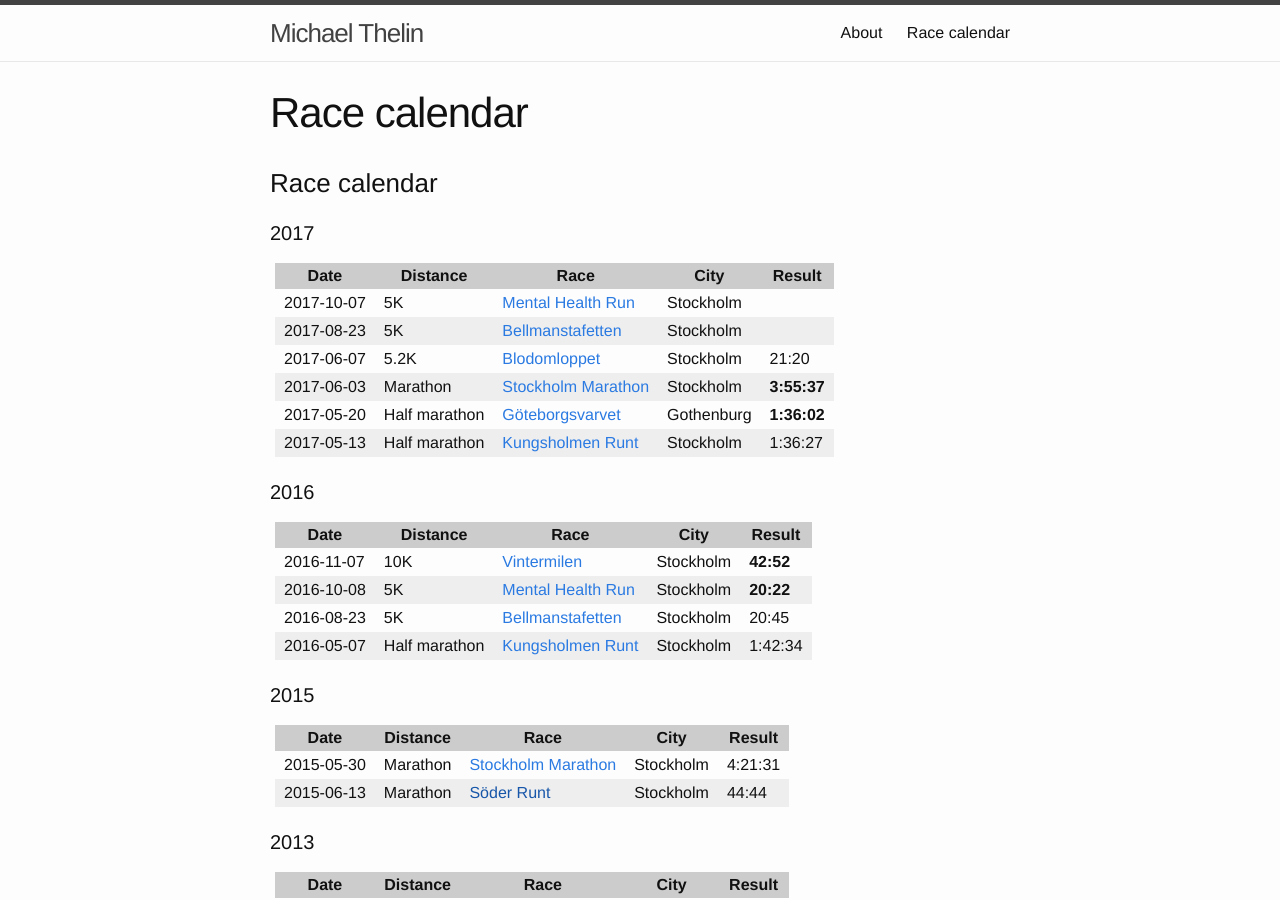
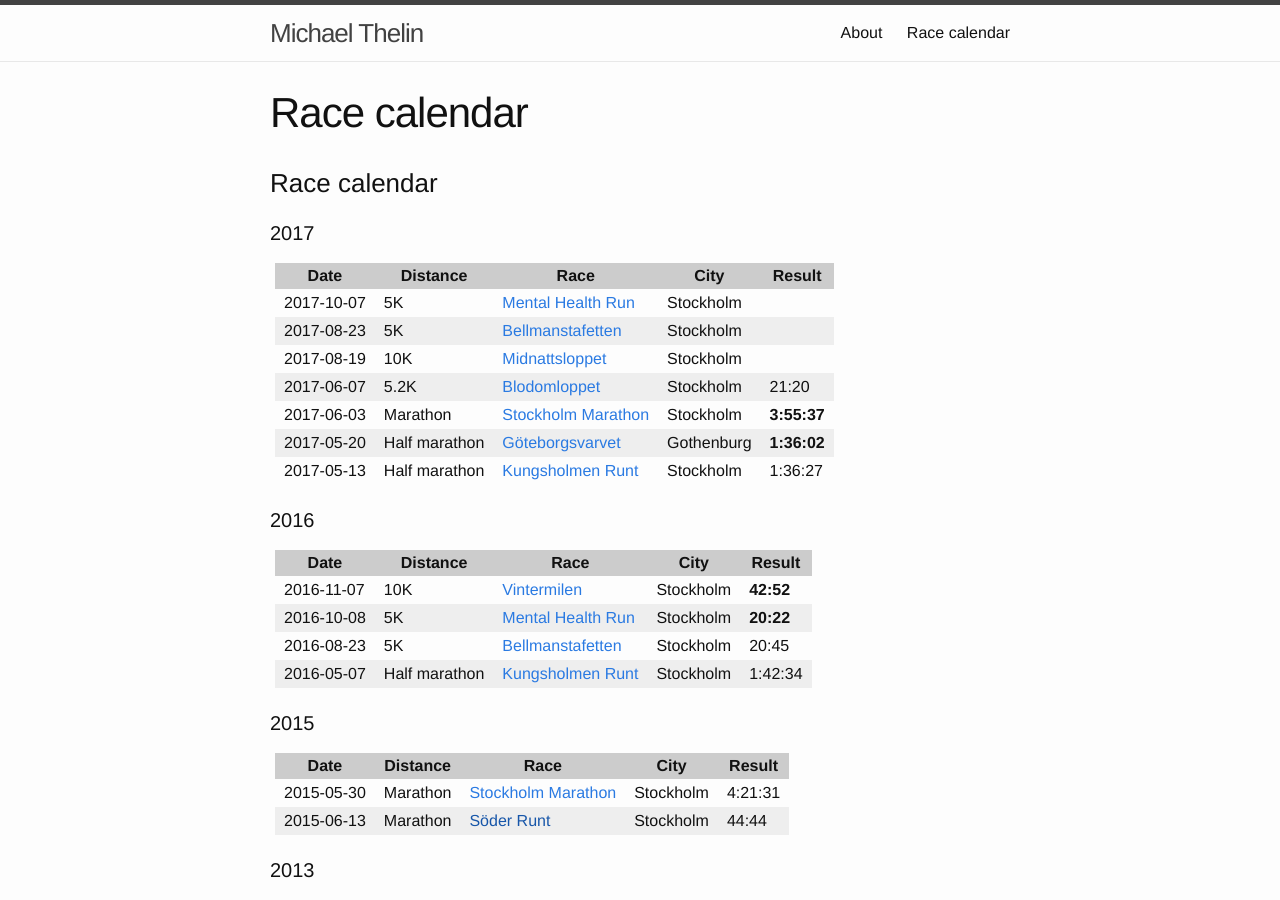
Before and after one commit to thelinmichael/thelinmichael.github.io, a Jekyll site: the page built from running_calendar.md, in a window 1280 px wide and 900 px high. Built offline with Jekyll 4.4.1, drawn with Linux system fonts in a browser that asks for light colours; our own code applies the rules of GitHub Pages for plain Markdown files.

Commit message:
Add midnattsloppet

```diff
--- a/running_calendar.md
+++ b/running_calendar.md
@@ -6,6 +6,7 @@
 | ---- | -------- | ---- | ---- | ------
 | 2017-10-07 | 5K | [Mental Health Run](http://mentalhealthrun.se/) | Stockholm  |
 | 2017-08-23 | 5K | [Bellmanstafetten](http://bellmanstafetten.se/) | Stockholm |
+| 2017-08-19 | 10K | [Midnattsloppet](http://midnattsloppet.com/en/stockholm/) | Stockholm |
 | 2017-06-07 | 5.2K | [Blodomloppet](https://enter.lidingoloppet.se//Web/Step1.aspx?EventGroupId=3&CompetitionId=259) | Stockholm  | 21:20
 | 2017-06-03 | Marathon | [Stockholm Marathon](http://www.stockholmmarathon.se/start/) | Stockholm  | **3:55:37**
 | 2017-05-20 | Half marathon | [Göteborgsvarvet](http://www.goteborgsvarvet.se/goteborgsvarvet-21-km/) | Gothenburg  | **1:36:02**
```
